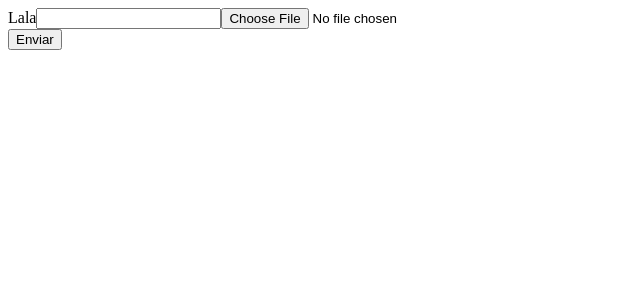
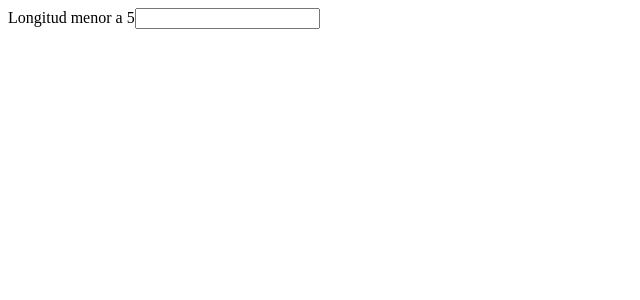
Before and after one commit to tommysolano/react-form, a React (Create React App) app: page / in a window 1280 px wide. Shown: the top 300 px of the page, without its empty margins (0-640 px from the left). Built offline with nearby package versions, Linux system fonts and the light colour scheme.

Commit message:
controlled components

```diff
--- a/src/App.js
+++ b/src/App.js
@@ -1,26 +1,16 @@
-import React, {useRef} from 'react'
+import React, {useState} from 'react'
 
 const App = () => {
 
-  const input = useRef()
-  const file = useRef()
-  const submit = () => {
-    console.log(input.current.value)
-    console.log(file.current.files[0])
-    const form = new FormData()
-    form.append("archivo", file.current.files[0])
-    form.append("campo", input.current.value)
-    fetch("/lala", {method: "POST", body: form})
+  const [value, setValue] = useState("")
+  const handleChange = (e) => {
+    setValue(e.target.value)
   }
-
+  console.log(value)
   return (
     <div>
-      <div>
-        <span>Lala</span>
-        <input type="text" name="campo" ref={input}/>
-        <input type="file" ref={file}/>
-      </div>
-      <input type="submit" value="Enviar" onClick={submit}/>
+      {value.length < 5 ? <span>Longitud menor a 5</span> : null}
+      <input type="text" name="normal" value={value} onChange={handleChange}/>
     </div>
   )
 }
```
